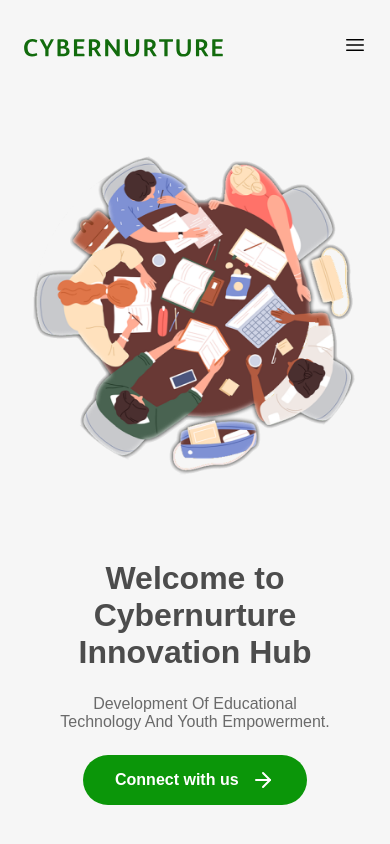
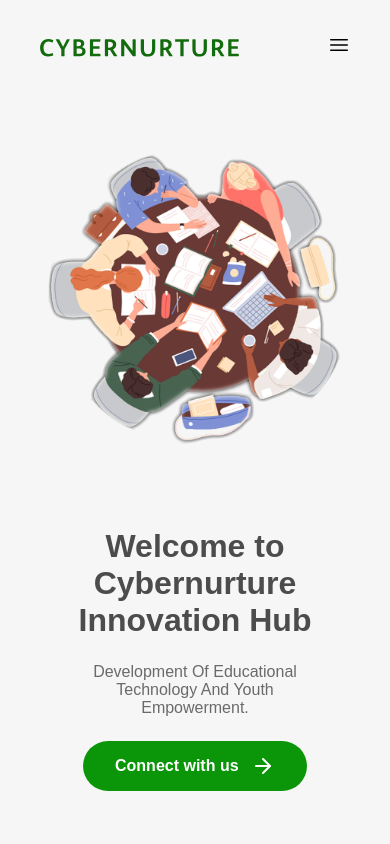
Before and after one commit to Timmilytim/Cybernurture, a React (Create React App) app: page / in a window 390 px wide. Shown: the top 844 px of the page. Built offline with nearby package versions, Linux system fonts and the light colour scheme.

Commit message:
adjustments

```diff
--- a/src/App.css
+++ b/src/App.css
@@ -208,6 +208,7 @@ a{
   margin-bottom: 0.5rem;
   border: 1px rgba(137, 137, 137, 0.175) solid;
   border-radius: 10px;
+  text-align: right;
 }
 .form-control{
   padding: 20px 36%;
@@ -457,7 +458,9 @@ a{
   .about-background-image-container {
     display: none;
   }
-
+  .App {
+    max-width: 80vw;
+  }
   .contact-form-container {
     padding: 2rem 6rem !important;
   }
```
